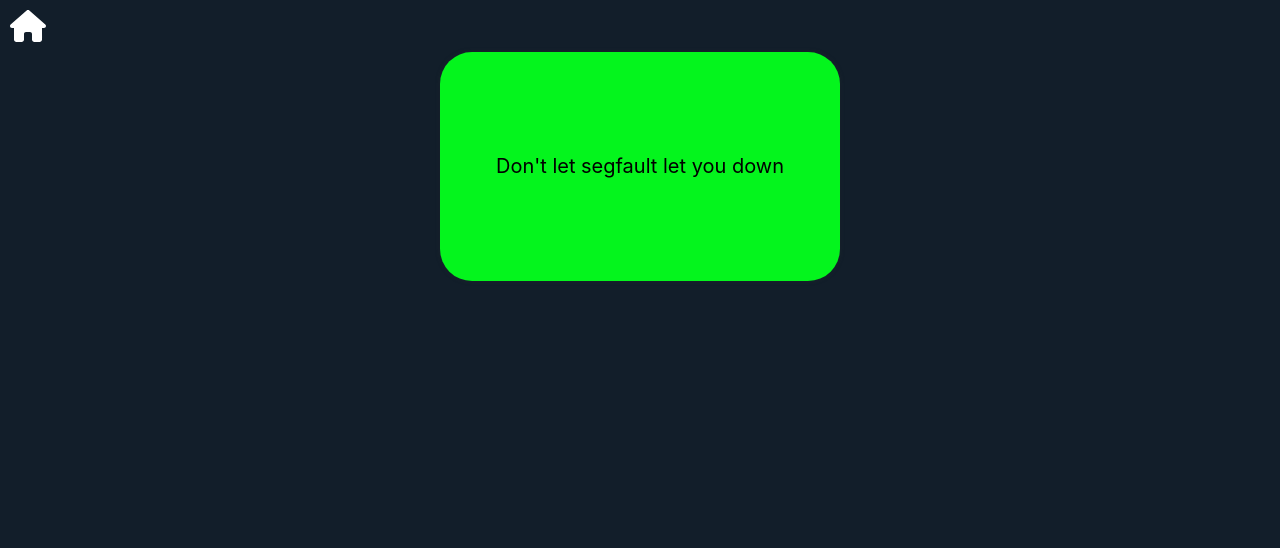
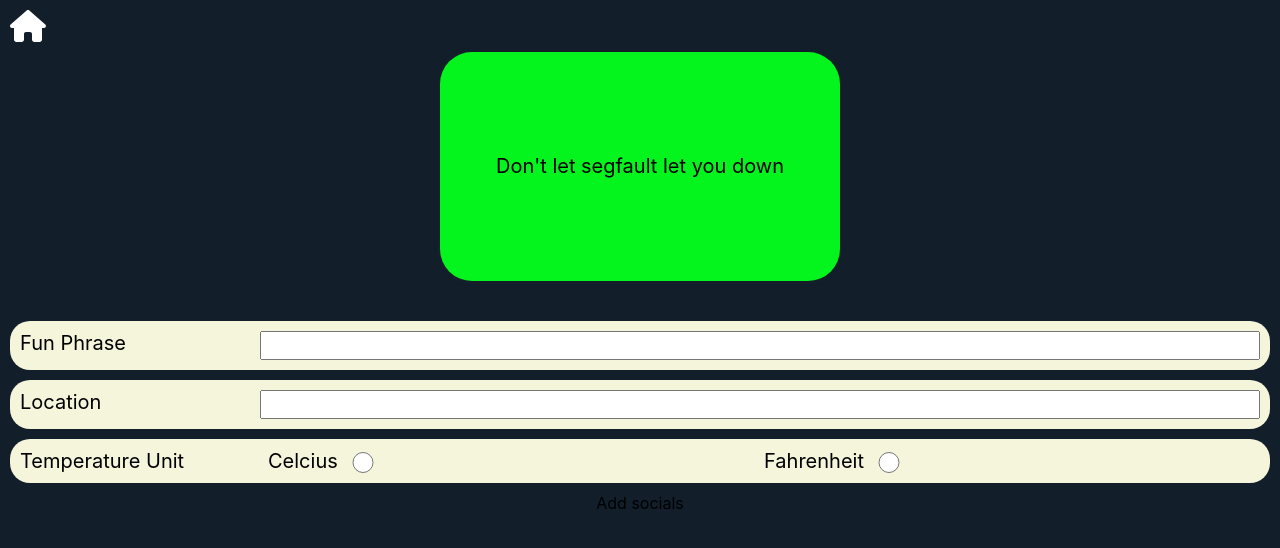
Before and after one commit to yujongu/Joey-Website, a React (Create React App) app in the folder frontend/: page /profile in a window 1280 px wide. Shown: the top 548 px of the page. Built offline with nearby package versions, Linux system fonts and the light colour scheme; no server answers; a web font is replaced by a local one.

Commit message:
add more ui in profile page

```diff
--- a/frontend/src/routes/Profile.css
+++ b/frontend/src/routes/Profile.css
@@ -10,3 +10,36 @@
   color: white;
   margin: 10px;
 }
+
+.profileMainContainer {
+  margin-top: 30px;
+  width: 100%;
+}
+
+.profile_InfoContainer {
+  display: flex;
+  flex-direction: row;
+  justify-content: space-between;
+  padding: 10px;
+  font-size: 20px;
+  background-color: beige;
+  margin: 10px;
+  border-radius: 20px;
+}
+
+.profile_InfoContainer > input {
+  width: 80%;
+  font-size: 20px;
+}
+.profile_InfoTempContainer {
+  display: flex;
+  flex-direction: row;
+  width: 80%;
+}
+#celcius_input {
+  width: 40px;
+}
+
+#fahrenheit_input {
+  width: 40px;
+}
--- a/frontend/src/routes/Profile.tsx
+++ b/frontend/src/routes/Profile.tsx
@@ -59,6 +59,40 @@ function Profile() {
         />
       </div>
       <Namecard name={userInfo} />
+      <div className="profileMainContainer">
+        <div className="profile_InfoContainer">
+          <div>Fun Phrase</div>
+          <input type="text" />
+        </div>
+        <div className="profile_InfoContainer">
+          <div>Location</div>
+          <input type="text" />
+        </div>
+        <div className="profile_InfoContainer">
+          <div>Temperature Unit</div>
+          <div className="profile_InfoTempContainer">
+            <div style={{ display: "flex", flex: 1 }}>
+              <label htmlFor="celcius_input">Celcius</label>
+              <input
+                id="celcius_input"
+                type="radio"
+                value="Celcius"
+                name="TempUnit"
+              />
+            </div>
+            <div style={{ display: "flex", flex: 1 }}>
+              <label htmlFor="fahrenheit_input">Fahrenheit</label>
+              <input
+                id="fahrenheit_input"
+                type="radio"
+                value="Fahrenheit"
+                name="TempUnit"
+              />
+            </div>
+          </div>
+        </div>
+        <div>Add socials</div>
+      </div>
     </div>
   );
 }
```
